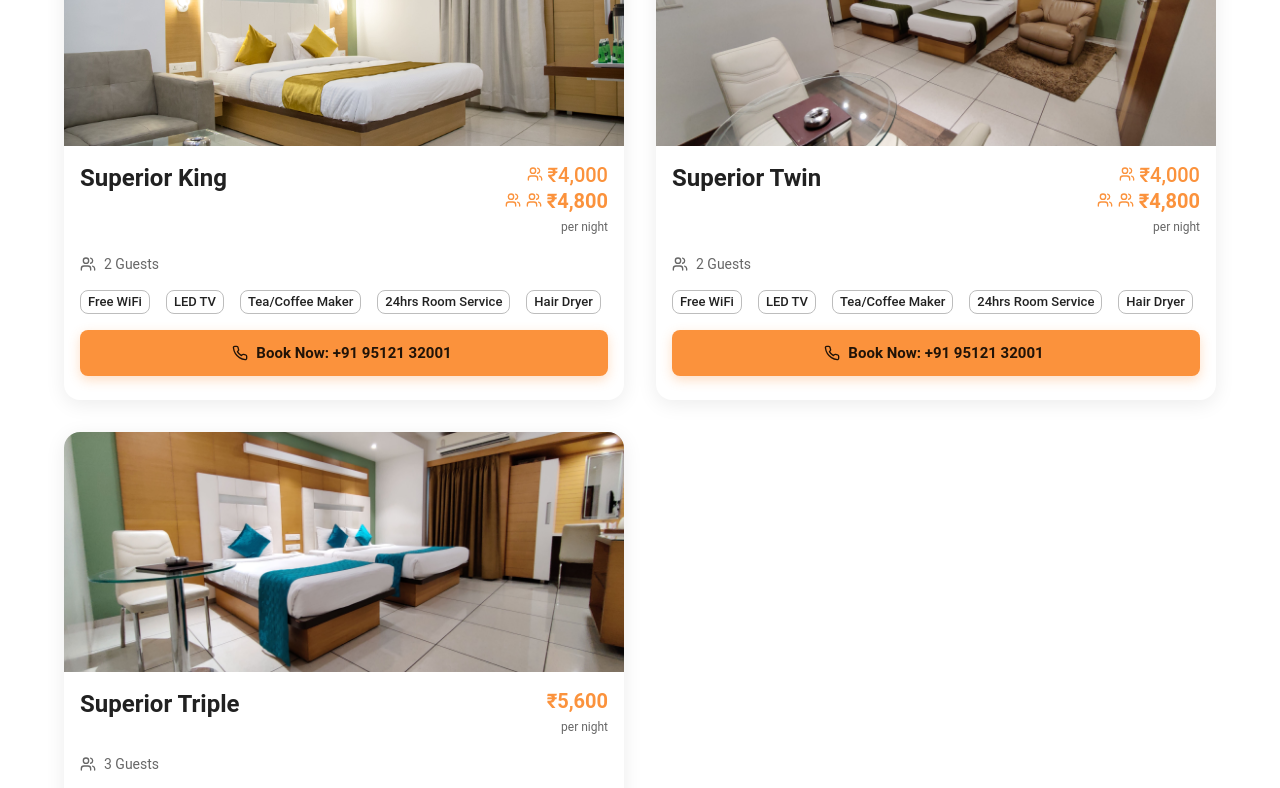
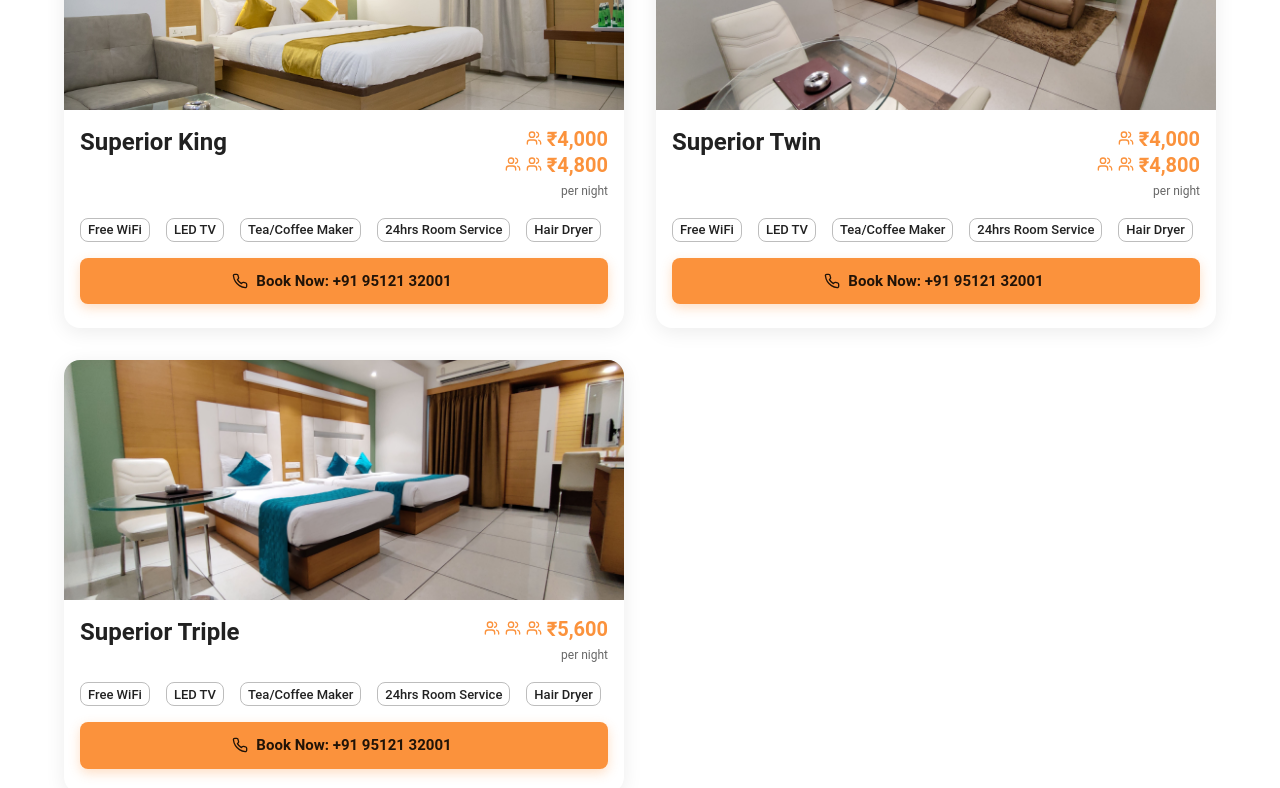
Before and after one commit to makhdum530/hotelorange, a Next.js app: page /rooms in a window 1280 px wide. Shown: the part 1160-1948 px from the top of the page. Built offline with nearby package versions, Linux system fonts and the light colour scheme; a web font is replaced by a local one.

Commit message:
Update page.jsx

```diff
--- a/app/rooms/page.jsx
+++ b/app/rooms/page.jsx
@@ -213,7 +213,7 @@ const Rooms = () => {
                         <>
                           <Typography
                             variant="h6"
-                            fontWeight="semibold"
+                            fontWeight="bold"
                             color="primary.main"
                             sx={{ lineHeight: 1.3 }}
                           >
@@ -241,7 +241,7 @@ const Rooms = () => {
                             color="primary.main"
                             sx={{ lineHeight: 1.3 }}
                           >
-                            {room.prices?.triple}
+                           <Users style={{ width: 16, height: 16 }} /> <Users style={{ width: 16, height: 16 }} /> <Users style={{ width: 16, height: 16 }} />   {room.prices?.triple}
                           </Typography>
                           <Typography variant="caption" color="text.secondary">
                             per night
@@ -251,7 +251,7 @@ const Rooms = () => {
                     </Box>
                   </Box>
 
-                  <Box
+                  {/* <Box
                     sx={{
                       display: "flex",
                       alignItems: "center",
@@ -262,7 +262,7 @@ const Rooms = () => {
                   >
                     <Users style={{ width: 16, height: 16 }} />
                     <Typography variant="body2">{room.capacity}</Typography>
-                  </Box>
+                  </Box> */}
                   <Stack
                     direction="row"
                     spacing={1}
```
